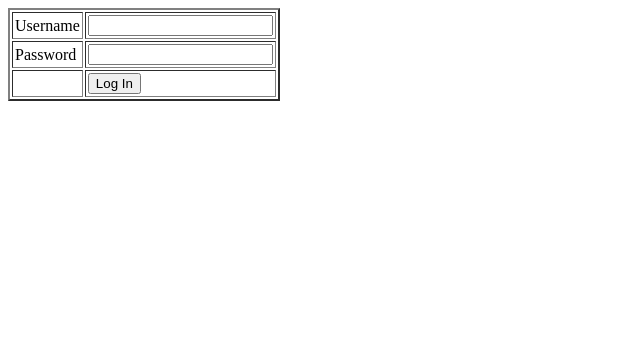
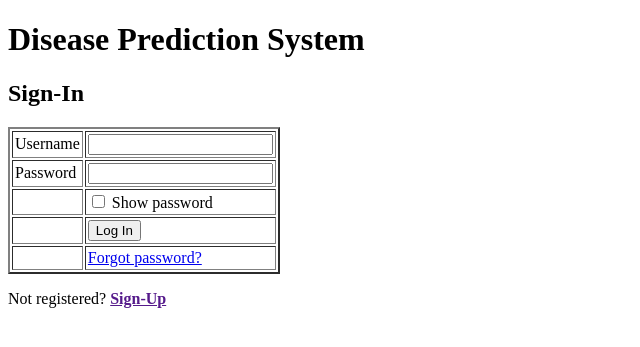
Before and after one commit to aswanthk/Disease-Prediction-App, a Flask app: page / in a window 1280 px wide. Shown: the top 347 px of the page, without its empty margins (0-640 px from the left). Run offline with Flask 3, Linux system fonts and the light colour scheme.

Commit message:
Initial Commit III

```diff
--- a/app.py
+++ b/app.py
@@ -1,24 +1,50 @@
 from flask import Flask, render_template, request, redirect
 from DBConnection import Db
+from email.mime import image
+import os
+from flask import Flask, render_template, request, redirect,session
+import smtplib
+from email.mime.text import MIMEText
+from flask_mail import Mail
+from random import randint
+
+
 
 app = Flask(__name__)
-
+app.secret_key="kmsoe89j42"
 
 @app.route('/')
 def login():
     return render_template("login.html")
 
-
-@app.route('/login_post', methods=['POST'])
+@app.route('/login_post', methods=['POST', 'GET'])
 def login_post():
     username = request.form['username']
     password = request.form['password']
+    btn = request.form['login']
     db = Db()
-    qry = db.selectOne("SELECT * FROM login WHERE username='"+username+"' AND PASSWORD='"+password+"'")
-    if qry is not None:
+    qry = db.selectOne("SELECT * FROM login WHERE username='"+username+"' AND password ='"+password+"'")
+    if qry is not None and qry['user_type'] == 'admin':
+        session['lid'] = qry["login_id"]
         return redirect('/admin_home')
+    elif qry is not None and qry['user_type'] == 'user':
+        session['lid'] = qry["login_id"]
+        return redirect('/user_home')
     else:
         return "<script>alert('Username/Password mismatch!!'); window.location='/'</script>"
+
+@app.route('/login_post2', methods=['POST', 'GET'])
+def login_post2():
+    username = request.form['username']
+    print(username)
+    return "ok"
+
+
+@app.route("/signup")
+def signup():
+    pass
+
+
 
 @app.route('/admin_home')
 def admin_home():
@@ -35,11 +61,112 @@ def dataset():
     print(symptoms)
     return render_template("admin/manage_dataset.html", qry=qry, symptoms=symptoms)
 
+@app.route("/forgot_password")
+def forgot_password():
+
+    try:
+        gmail = smtplib.SMTP('smtp.gmail.com', 587)
+
+        gmail.ehlo()
+
+        gmail.starttls()
+
+        with open('path') as f:
+            my_email = f.writelines()
+            my_email_password = f.writelines()
+            gmail.login(my_email, my_email_password)
+
+    except Exception as e:
+        print("Couldn't setup email!!" + str(e))
+
+    otpvalue = randint(1000, 9999)
+
+    msg = MIMEText("Your OTP is " + otpvalue)
+
+    msg['Subject'] = 'Verification'
+
+    email = "aswanth.kizh@gmail.com"
+
+    msg['To'] = email
+
+    msg['From'] = 'vvrr2731@gmail.com'
+
+    try:
+
+        gmail.send_message(msg)
+
+    except Exception as e:
+
+        print("COULDN'T SEND EMAIL", str(e))
+
+    session['otp'] = otpvalue
+
+    return render_template("/forgot_password.html")
+
+@app.route("/forgot_password_post", methods=["POST"])
+def forgot_password_post():
+    username = request.form['recovery-email']
+    db = Db()
+    qry = db.selectOne("SELECT * FROM login, user, doctor WHERE user.user_id = username='" + username + "'")
+    if qry is not None:
+        return redirect('/admin_home')
+    else:
+        return "<script>alert('Username/Password mismatch!!'); window.location='/'</script>"
+
+@app.route("/reset_password")
+def reset_password():
+    email = request.form['recovery-email']
+    return render_template("/reset_password")
+
+@app.route('/admin_change_pass')
+def admin_change_pass():
+    return render_template("admin/admin_change_pass.html")
+
+@app.route('/admin_change_pass_post', methods=['POST'])
+def admin_change_pass_post():
+    current_pass = request.form['current-pass']
+    new_pass = request.form['new-password']
+    re_new_pass = request.form['re-new-password']
+    db = Db()
+    lid = session.get('lid')
+    qry = db.selectOne("SELECT * FROM login WHERE login_id = '"+str(lid)+"'")
+    if qry is not None:
+        if qry["password"] == current_pass:
+            if new_pass == re_new_pass:
+                qry = db.update("UPDATE login SET password = '"+new_pass+"' WHERE login_id = '"+str(session['lid'])+"'")
+                return "<script>alert('Succesfully Changed'); window.location='/'</script>"
+            else:
+                return "<script>alert('New password mismatch!!'); window.location='/'</script>"
+        else:
+            return "<script>alert('Incorrect old password!!'); window.location='/'</script>"
+
+
 @app.route('/doctors')
 def doctors():
     db = Db()
     qry1 = db.select("SELECT * FROM doctor, login WHERE doctor.`doctor_id` = login.`login_id` AND user_type != 'rejected'")
     return render_template("admin/view_doctors.html", qry1=qry1)
+
+
+
+
+@app.route('/user_home')
+def user_home():
+    return render_template("user/user_home.html")
+
+
+
+
+
+
+
+
+
+
+
+
+
+
 
 @app.route('/patients')
 def patients():
--- a/templates/admin/admin_home.html
+++ b/templates/admin/admin_home.html
@@ -21,10 +21,10 @@
     <th scope="row"><a href="/feedbacks">View Feedbacks</a></th>
   </tr>
   <tr>
-    <th scope="row">&nbsp;</th>
+    <th scope="row"><a href="/admin_change_pass">Change Password</a></th>
   </tr>
   <tr>
-    <th scope="row">&nbsp;</th>
+    <th scope="row"><a href="">Sign-Out</a></th>
   </tr>
 </table>
 
--- a/templates/login.html
+++ b/templates/login.html
@@ -6,6 +6,8 @@
 </head>
 
 <body>
+<h1>Disease Prediction System</h1>
+<h2>Sign-In</h2>
 <form method="post" action="/login_post">
 	<table width="252" border="2" cellspacing="2" cellpadding="2">
   <tr>
@@ -21,12 +23,22 @@
 
   </tr>
   <tr>
+    <td>&nbsp;</td>
+    <td><input type="checkbox" name="checkbox" id="checkbox" />
+      <label for="checkbox">Show password</label></td>
+  </tr>
+  <tr>
+    <td>&nbsp;</td>
+    <td><input type="submit" name="login" id="login" value="Log In" /></td>
+  </tr>
+  <tr>
 
     <td>&nbsp;</td>
-    <td><input type="submit" name="login" id="login" value="Log In" /></td>
+    <td><a href="/login_post">Forgot password?</a></td>
 
   </tr>
 </table>
 </form>
+<p>Not registered? <a href=""><b>Sign-Up</b></a></p>
 </body>
 </html>
```
